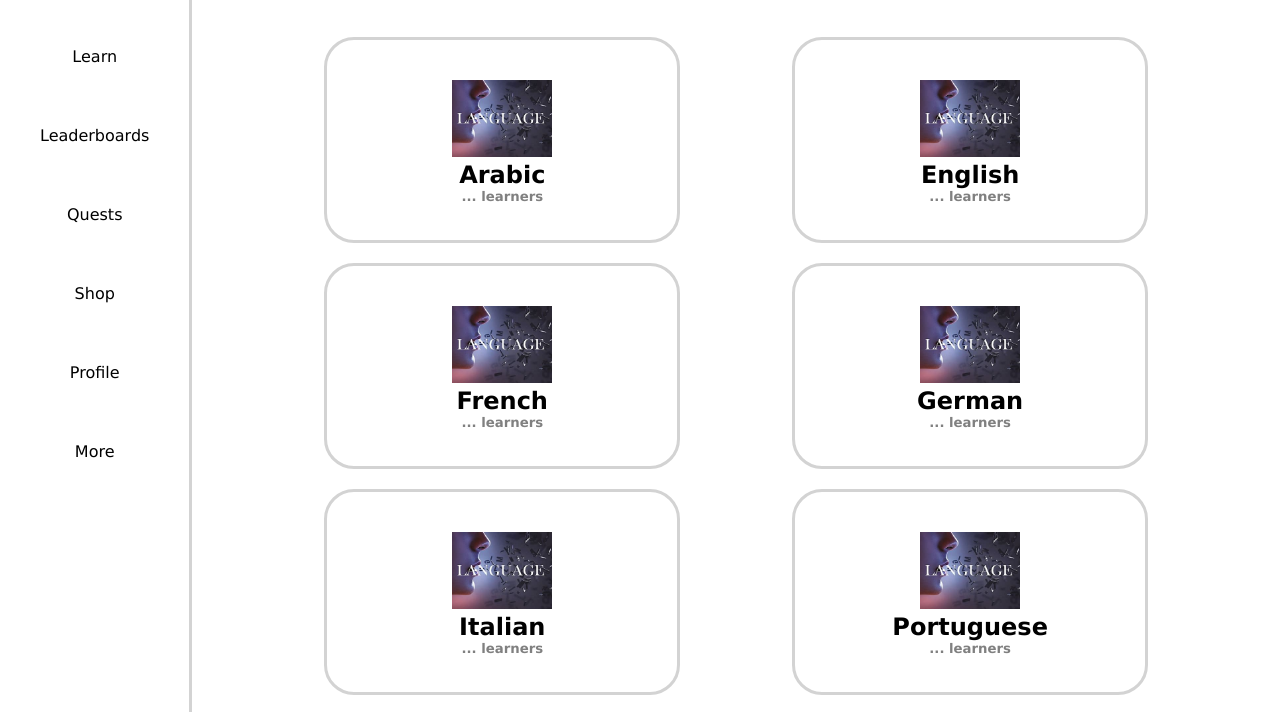
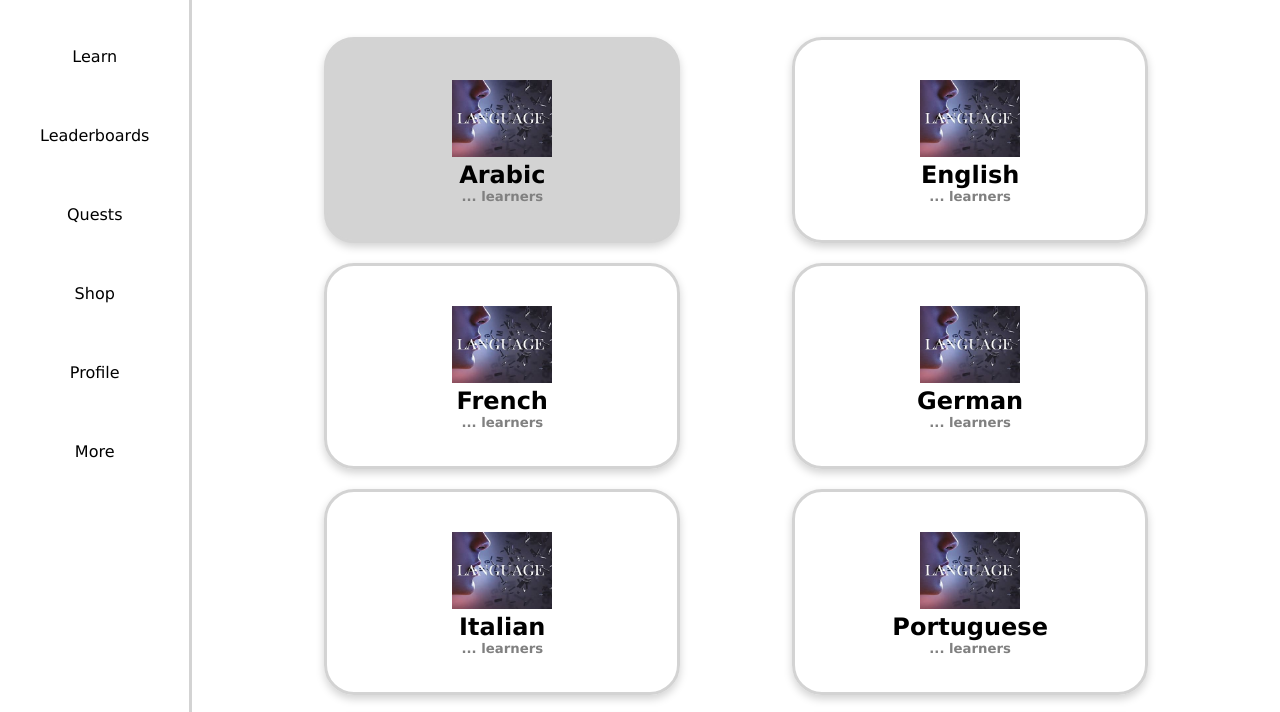
Before and after one commit to MarounnGhayaa/duolingo-clone-HTML-CSS, a plain HTML site: page pages/courses.html in a window 1280 px wide. In both pictures the pointer is over the element 502 px from the left and 191 px from the top of the page. Shown: the part 51-763 px from the top of the page. Drawn offline with Linux system fonts and the light colour scheme.

Commit message:
Adding shadow and changing color on hover to the languages' divs

```diff
--- a/styles/courses.css
+++ b/styles/courses.css
@@ -95,12 +95,16 @@
     border-radius: 30px;
     border-color: lightgray;
     margin-bottom: 20px;
+    box-shadow: 0 4px 8px lightgray;
   }
 
   .lang h5 {
     color: gray;
   }
 
+  .lang:hover {
+    background-color: lightgray;
+  }
   footer {
     padding: 20px;
     display: flex;
```
